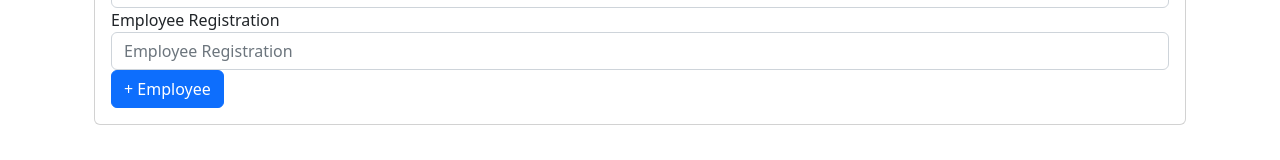
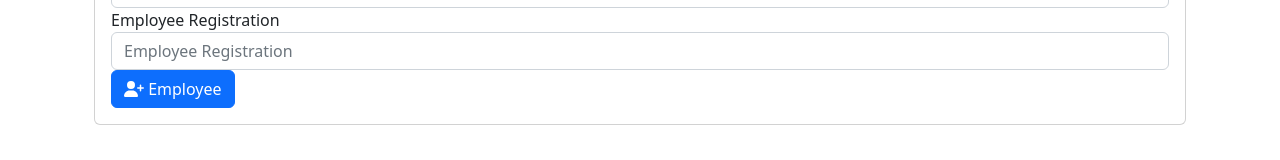
Before and after one commit to dfbrasil/employee-crud-api, a Vue app in the folder front-vue/: page / in a window 1280 px wide. Shown: the part 420-580 px from the top of the page. Built offline with nearby package versions, Linux system fonts and the light colour scheme.

Commit message:
add icon

```diff
--- a/front-vue/package.json
+++ b/front-vue/package.json
@@ -8,6 +8,11 @@
     "lint": "vue-cli-service lint"
   },
   "dependencies": {
+    "@fortawesome/fontawesome-svg-core": "^6.3.0",
+    "@fortawesome/free-brands-svg-icons": "^6.3.0",
+    "@fortawesome/free-regular-svg-icons": "^6.3.0",
+    "@fortawesome/free-solid-svg-icons": "^6.3.0",
+    "@fortawesome/vue-fontawesome": "^3.0.3",
     "axios": "^1.3.3",
     "bootstrap": "^5.2.3",
     "core-js": "^3.8.3",
--- a/front-vue/src/components/create-employee/CreateEmployeeComponent.vue
+++ b/front-vue/src/components/create-employee/CreateEmployeeComponent.vue
@@ -66,7 +66,9 @@
         </div>
         <!-- FIM BLOCO: Employee Registration -->
         <div class="form-group">
-          <button class="btn btn-primary" type="submit">+ Employee</button>
+          <button class="btn btn-primary">
+            <font-awesome-icon icon="fa-solid fa-user-plus" /> Employee
+          </button>
         </div>
       </form>
       </div>
--- a/front-vue/src/main.js
+++ b/front-vue/src/main.js
@@ -1,10 +1,20 @@
 import VueSweetaler2 from 'vue-sweetalert2';
 import { createApp } from 'vue';
 import Vuelidate from 'vuelidate';
+import 'bootstrap/dist/css/bootstrap.min.css';
+import 'nprogress/nprogress.css';
+/* import the fontawesome core */
+import { library } from '@fortawesome/fontawesome-svg-core';
+
+/* import font awesome icon component */
+import { FontAwesomeIcon } from '@fortawesome/vue-fontawesome';
+
+/* import specific icons */
+import { faUserPlus, faUserEdit, faTrash } from '@fortawesome/free-solid-svg-icons';
 import App from './App.vue';
 import router from './router';
 
-import 'bootstrap/dist/css/bootstrap.min.css';
-import 'nprogress/nprogress.css';
+/* add icons to the library */
+library.add(faUserPlus, faUserEdit, faTrash);
 
-createApp(App).use(router, VueSweetaler2).mount('#app');
+createApp(App).use(router, VueSweetaler2).component('font-awesome-icon', FontAwesomeIcon).mount('#app');
```
Also changed, not shown: 1 other file (tests, documents, lock files or other folders).
